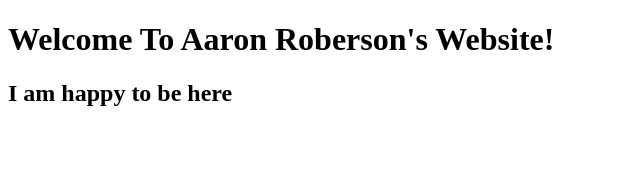
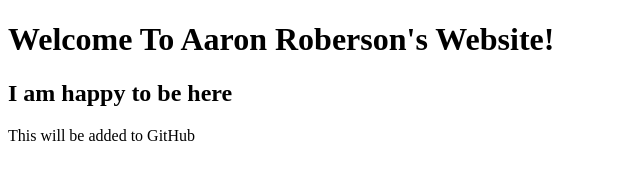
Before and after one commit to RoBo41/Introduction, a plain HTML site: page index.html in a window 1280 px wide. Shown: the whole page, without its empty margins (0-640 px from the left). Drawn offline with Linux system fonts and the light colour scheme.

Commit message:
added p tag

```diff
--- a/index.html
+++ b/index.html
@@ -11,6 +11,7 @@
 <body>
   <h1>Welcome To Aaron Roberson's Website!</h1>
   <h2>I am happy to be here</h2>
+  <p>This will be added to GitHub</p>
   <script src="script.js"></script>
 
   <!--
```
